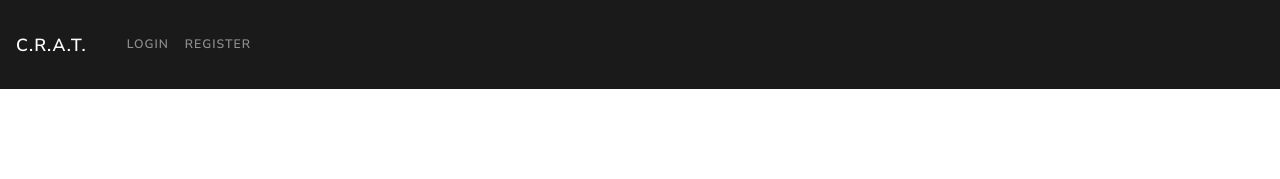
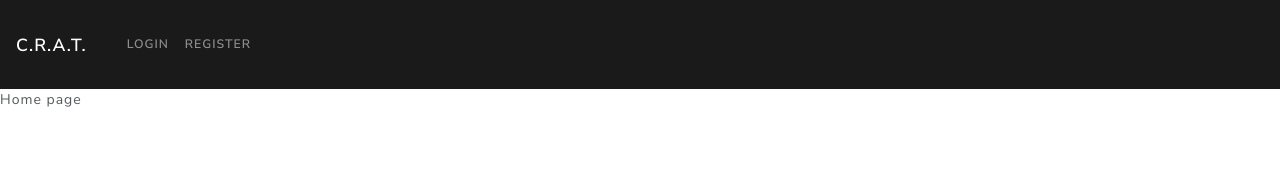
Before and after one commit to Kedyn/clash-royale-automated-tournament, a React (Create React App) app: page / in a window 1280 px wide. Shown: the top 179 px of the page. Built offline with nearby package versions, Linux system fonts and the light colour scheme; no server answers.

Commit message:
simple navbar changes

```diff
--- a/src/App.js
+++ b/src/App.js
@@ -12,14 +12,13 @@ export default class App extends Component {
   render() {
     return (
       <React.Fragment>
-        {/* Add navbar here */}
-        <NavigationBar/>
+        <NavigationBar />
 
         <Switch>
           <Route path="/not-found" component={NotFoundPage} />
           <Route path="/tournament/:id" component={TournamentPage} />
           <Route path="/" exact component={HomePage} />
-          <Route path="/register" component={RegisterPage}/>
+          <Route path="/register" component={RegisterPage} />
           <Redirect to="/not-found" />
         </Switch>
       </React.Fragment>
--- a/src/components/layout/NavigationBar.jsx
+++ b/src/components/layout/NavigationBar.jsx
@@ -1,79 +1,61 @@
-import React, {Component} from "react";
-import {NavLink } from "react-router-dom";
-import {Navbar , Nav} from "react-bootstrap";
-import HomePage from "components/pages/HomePage";
+import React, { Component } from "react";
+import { NavLink } from "react-router-dom";
+import { Navbar, Nav } from "react-bootstrap";
 // import RegisterPage from "components/pages/RegisterPage";
 
-export default class NavigationBar extends Component{
-    constructor(props){
+export default class NavigationBar extends Component {
+  constructor(props) {
     super(props);
 
     this.state = {
-            showLogin : false,
-            showRegister : false,
-            showCreateEvent : false,
-            showHomepage : false
+      showLogin: false,
+      showRegister: false
     };
   }
 
   showLogin = () => {
-        this.setState({showLogin: true});
+    this.setState({ showLogin: true });
   };
   hideLogin = () => {
-        this.setState({ showLogin : false});
+    this.setState({ showLogin: false });
   };
 
   showRegister = () => {
-        this.setState({ showRegister : true});
+    this.setState({ showRegister: true });
   };
   hideRegister = () => {
-        this.setState({showRegister : false});
-    };
-
-    showHomepage = () => {
-        this.setState({showHomepage:true});
-    };
-    hideHomepage = () => {
-        this.setState({showHomepage:false});
-    };
-
-    showCreateEvent = () => {
-        this.setState({showCreateEvent:true});
-    };
-    hideCreateEvent = () => {
-        this.setState({showCreateEvent:false});
+    this.setState({ showRegister: false });
   };
 
   render() {
     // const { showHomepage, showCreateEvent, showLogin, showRegister} = this.state;
-        const { showLogin} = this.state;
+    const { showLogin } = this.state;
     return (
       <React.Fragment>
         <Navbar
-                    expand = "md"
-                    className = "text-uppercase"
-                    bg = "primary"
-                    variant = "dark"
+          expand="md"
+          className="text-uppercase"
+          bg="primary"
+          variant="dark"
         >
-                    <Navbar.Brand as= {NavLink} exact to = "/">C.R.A.T.</Navbar.Brand>
-                    <Navbar.Toggle aria-controls = "responsive-navbar-nav" />
+          <Navbar.Brand as={NavLink} exact to="/">
+            C.R.A.T.
+          </Navbar.Brand>
+          <Navbar.Toggle aria-controls="responsive-navbar-nav" />
 
-                    <Navbar.Collapse id = "responsive-navbar-nav">
-                        <Nav className = "m1-auto">
+          <Navbar.Collapse id="responsive-navbar-nav">
+            <Nav className="m1-auto">
               {/* <Nav.Link onClick= {this.showHomepage}>Homepage</Nav.Link> */}
               {/* <Nav.Link onClick = {this.showCreateEvent}>Create Event</Nav.Link> */}
-                            <Nav.Link onClick = {this.showLogin}>Login</Nav.Link>
-                            <Nav.Link onClick = {this.showRegister}>Register</Nav.Link>
+              <Nav.Link onClick={this.showLogin}>Login</Nav.Link>
+              <Nav.Link onClick={this.showRegister}>Register</Nav.Link>
             </Nav>
           </Navbar.Collapse>
         </Navbar>
 
-                <HomePage show = {showLogin} onClose = {this.hideHomepage} />
         {/* <RegisterPage show ={showRegister} onClose={this.hideRegister}/> */}
         {/* <Login show ={showLogin} onClose={this.hideLogin}/> */}
-                {/* <CreateEvent show = {showCreateEvent} onClose={this.hideCreateEvent}/> */}
       </React.Fragment>
     );
   }
-
 }
--- a/src/components/pages/HomePage.jsx
+++ b/src/components/pages/HomePage.jsx
@@ -9,6 +9,6 @@ export default class HomePage extends Component {
   }
 
   render() {
-    return <div></div>;
+    return <div>Home page</div>;
   }
 }
```
Lines whose indentation alone changed are shown as unchanged.
